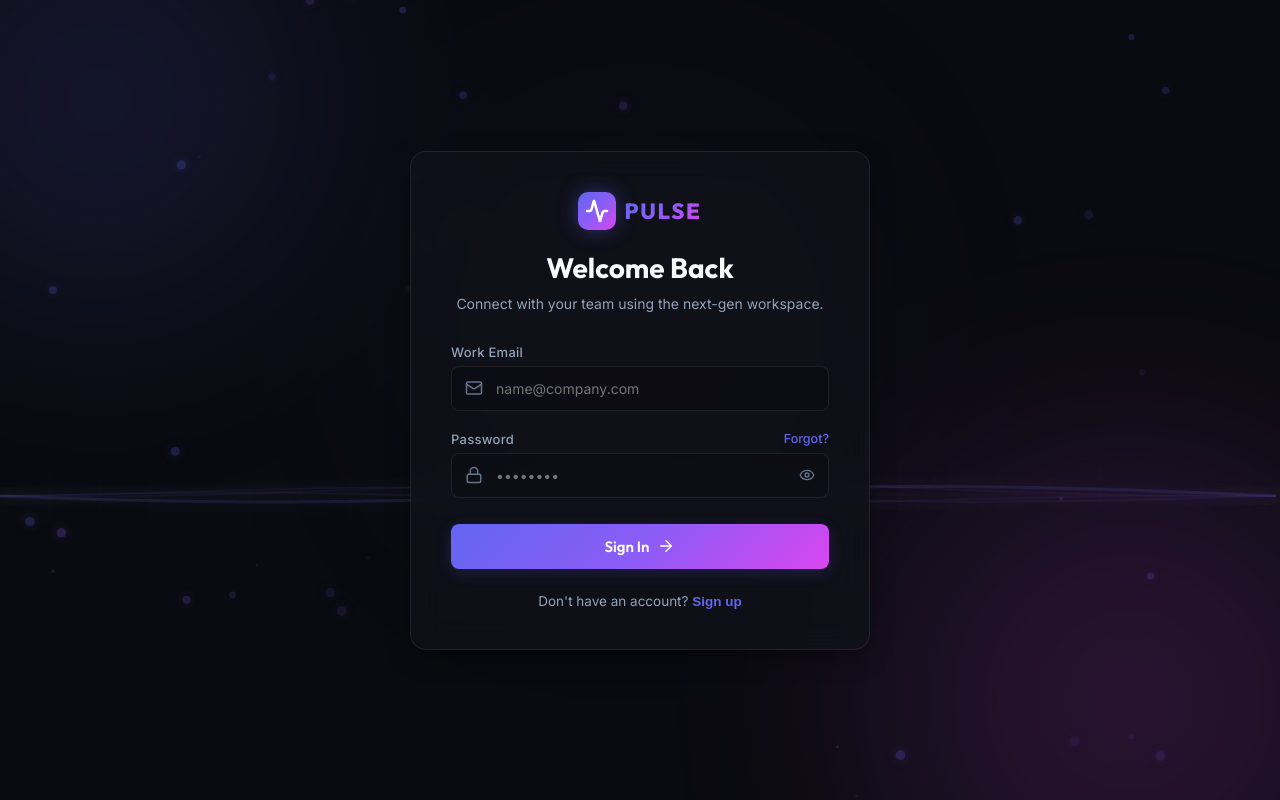
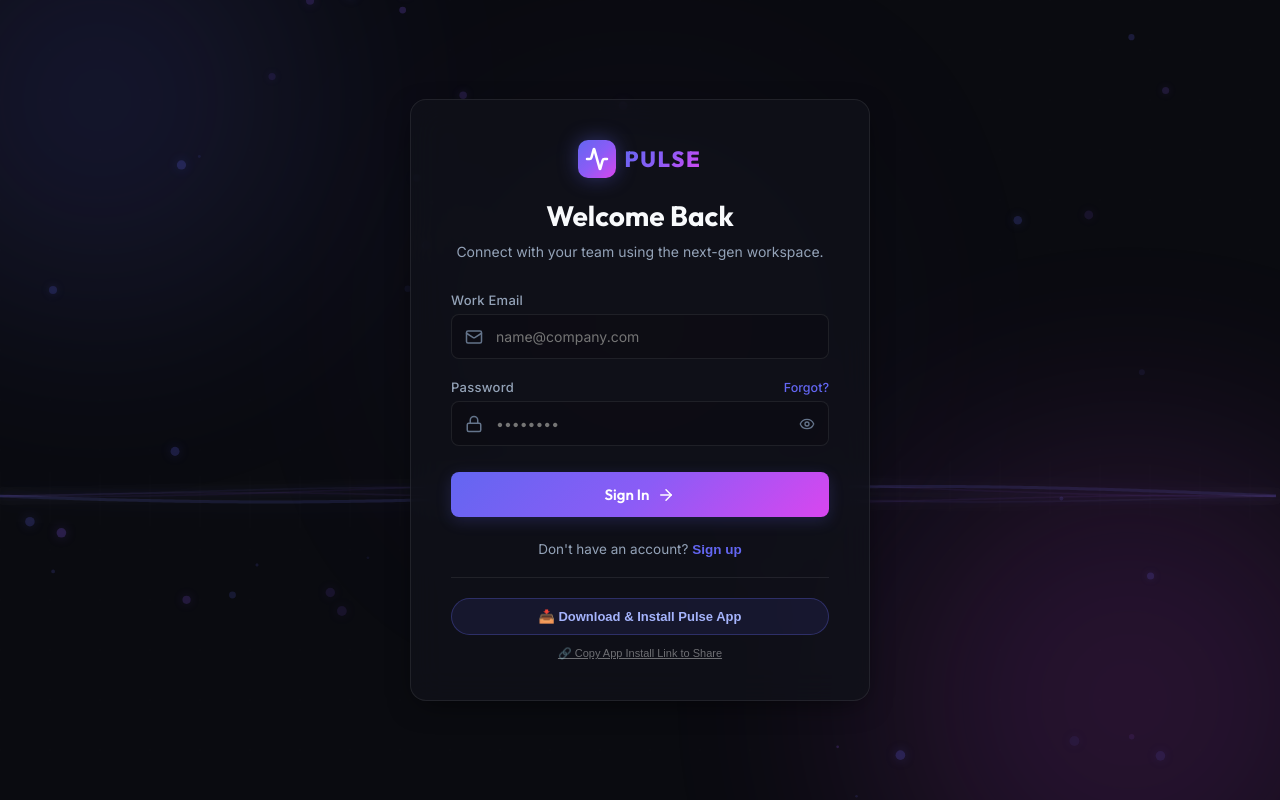
Before and after one commit to mayanksaini9/pulse-teams-clone, a React (Vite) app in the folder client/: page / in a window 1280 px wide. Built offline with nearby package versions, Linux system fonts and the light colour scheme.

Commit message:
feat: add download app button and shareable install link below signup in Auth.jsx

```diff
--- a/client/src/pages/Auth.jsx
+++ b/client/src/pages/Auth.jsx
@@ -1,4 +1,4 @@
-import React, { useState } from 'react';
+import React, { useState, useEffect } from 'react';
 import { useAuth } from '../context/AuthContext';
 import { Mail, Lock, User, ArrowRight, Activity, ShieldCheck, Eye, EyeOff } from 'lucide-react';
 
@@ -14,6 +14,30 @@ const Auth = () => {
   const [submitting, setSubmitting] = useState(false);
   const [requireVerification, setRequireVerification] = useState(false);
   const [verificationCode, setVerificationCode] = useState('');
+  const [deferredPrompt, setDeferredPrompt] = useState(null);
+  const [showInstallGuide, setShowInstallGuide] = useState(false);
+
+  useEffect(() => {
+    const handleBeforeInstallPrompt = (e) => {
+      e.preventDefault();
+      setDeferredPrompt(e);
+    };
+    window.addEventListener('beforeinstallprompt', handleBeforeInstallPrompt);
+    return () => {
+      window.removeEventListener('beforeinstallprompt', handleBeforeInstallPrompt);
+    };
+  }, []);
+
+  const handleInstallClick = async () => {
+    if (deferredPrompt) {
+      deferredPrompt.prompt();
+      const { outcome } = await deferredPrompt.userChoice;
+      console.log(`User response to install prompt: ${outcome}`);
+      setDeferredPrompt(null);
+    } else {
+      setShowInstallGuide(true);
+    }
+  };
 
   const handleSubmit = async (e) => {
     e.preventDefault();
@@ -273,6 +297,71 @@ const Auth = () => {
               </>
             )}
           </p>
+        </div>
+
+        {/* PWA Download Section */}
+        <div className="pwa-download-section" style={{
+          marginTop: '20px',
+          borderTop: '1px solid rgba(255, 255, 255, 0.08)',
+          paddingTop: '20px',
+          display: 'flex',
+          flexDirection: 'column',
+          alignItems: 'center',
+          gap: '12px'
+        }}>
+          <button
+            type="button"
+            onClick={handleInstallClick}
+            className="pwa-download-btn"
+            style={{
+              background: 'rgba(99, 102, 241, 0.1)',
+              border: '1px solid rgba(99, 102, 241, 0.3)',
+              color: '#a5b4fc',
+              padding: '10px 20px',
+              borderRadius: '20px',
+              fontSize: '13px',
+              fontWeight: '600',
+              cursor: 'pointer',
+              display: 'inline-flex',
+              alignItems: 'center',
+              gap: '8px',
+              transition: 'all 0.2s',
+              width: '100%',
+              justifyContent: 'center'
+            }}
+            onMouseEnter={e => {
+              e.currentTarget.style.background = 'rgba(99, 102, 241, 0.2)';
+              e.currentTarget.style.transform = 'translateY(-1px)';
+            }}
+            onMouseLeave={e => {
+              e.currentTarget.style.background = 'rgba(99, 102, 241, 0.1)';
+              e.currentTarget.style.transform = 'translateY(0)';
+            }}
+          >
+            <span>📥 Download & Install Pulse App</span>
+          </button>
+
+          <button
+            type="button"
+            onClick={() => {
+              navigator.clipboard.writeText(window.location.origin);
+              alert('Install Link copied to clipboard! Share it with your friends to install the app.');
+            }}
+            className="pwa-share-btn"
+            style={{
+              background: 'transparent',
+              border: 'none',
+              color: 'rgba(255, 255, 255, 0.4)',
+              fontSize: '11px',
+              cursor: 'pointer',
+              textDecoration: 'underline',
+              transition: 'color 0.2s'
+            }}
+            onMouseEnter={e => e.currentTarget.style.color = 'rgba(255, 255, 255, 0.7)'}
+            onMouseLeave={e => e.currentTarget.style.color = 'rgba(255, 255, 255, 0.4)'}
+          >
+            🔗 Copy App Install Link to Share
+          </button>
         </div>
       </div>
 
@@ -538,6 +627,84 @@ const Auth = () => {
           to { transform: rotate(360deg); }
         }
       `}</style>
+
+      {showInstallGuide && (
+        <div
+          className="install-guide-overlay"
+          onClick={() => setShowInstallGuide(false)}
+          style={{
+            position: 'fixed',
+            top: 0,
+            left: 0,
+            width: '100vw',
+            height: '100vh',
+            background: 'rgba(0, 0, 0, 0.75)',
+            backdropFilter: 'blur(8px)',
+            display: 'flex',
+            alignItems: 'center',
+            justifyContent: 'center',
+            zIndex: 100,
+            padding: '20px',
+            animation: 'fadeIn 0.2s ease-out'
+          }}
+        >
+          <div
+            className="install-guide-card"
+            onClick={e => e.stopPropagation()}
+            style={{
+              background: '#0d0e12',
+              border: '1px solid rgba(255, 255, 255, 0.08)',
+              borderRadius: '16px',
+              padding: '24px',
+              maxWidth: '400px',
+              width: '100%',
+              color: 'white',
+              boxShadow: '0 20px 40px rgba(0,0,0,0.5)',
+              textAlign: 'center'
+            }}
+          >
+            <h3 style={{ fontSize: '18px', marginBottom: '12px', color: '#818cf8', fontFamily: 'inherit' }}>How to Install Pulse</h3>
+            <p style={{ fontSize: '13px', color: '#9ca3af', lineHeight: '1.6', marginBottom: '20px' }}>
+              To download and install the Pulse app on your device:
+            </p>
+
+            <div style={{ textAlign: 'left', marginBottom: '24px', display: 'flex', flexDirection: 'column', gap: '12px' }}>
+              <div style={{ display: 'flex', gap: '10px', fontSize: '12.5px' }}>
+                <span style={{ color: '#818cf8', fontWeight: 'bold', minWidth: '80px' }}>📱 iOS Safari</span>
+                <span style={{ color: '#d1d5db' }}>Tap the <strong>Share</strong> button (box with up arrow) at the bottom, then scroll and select <strong>"Add to Home Screen"</strong>.</span>
+              </div>
+              <div style={{ display: 'flex', gap: '10px', fontSize: '12.5px' }}>
+                <span style={{ color: '#818cf8', fontWeight: 'bold', minWidth: '80px' }}>🤖 Android</span>
+                <span style={{ color: '#d1d5db' }}>Tap the <strong>three dots</strong> in top-right, then select <strong>"Install app"</strong> or <strong>"Add to Home screen"</strong>.</span>
+              </div>
+              <div style={{ display: 'flex', gap: '10px', fontSize: '12.5px' }}>
+                <span style={{ color: '#818cf8', fontWeight: 'bold', minWidth: '80px' }}>💻 Desktop</span>
+                <span style={{ color: '#d1d5db' }}>Click the <strong>Install</strong> monitor icon on the right side of the address bar.</span>
+              </div>
+            </div>
+
+            <button
+              onClick={() => setShowInstallGuide(false)}
+              style={{
+                background: '#4f46e5',
+                color: 'white',
+                border: 'none',
+                padding: '10px 24px',
+                borderRadius: '8px',
+                fontWeight: '600',
+                cursor: 'pointer',
+                fontSize: '13px',
+                width: '100%',
+                transition: 'background 0.2s'
+              }}
+              onMouseEnter={e => e.currentTarget.style.background = '#4338ca'}
+              onMouseLeave={e => e.currentTarget.style.background = '#4f46e5'}
+            >
+              Got it
+            </button>
+          </div>
+        </div>
+      )}
     </div>
   );
 };
```
